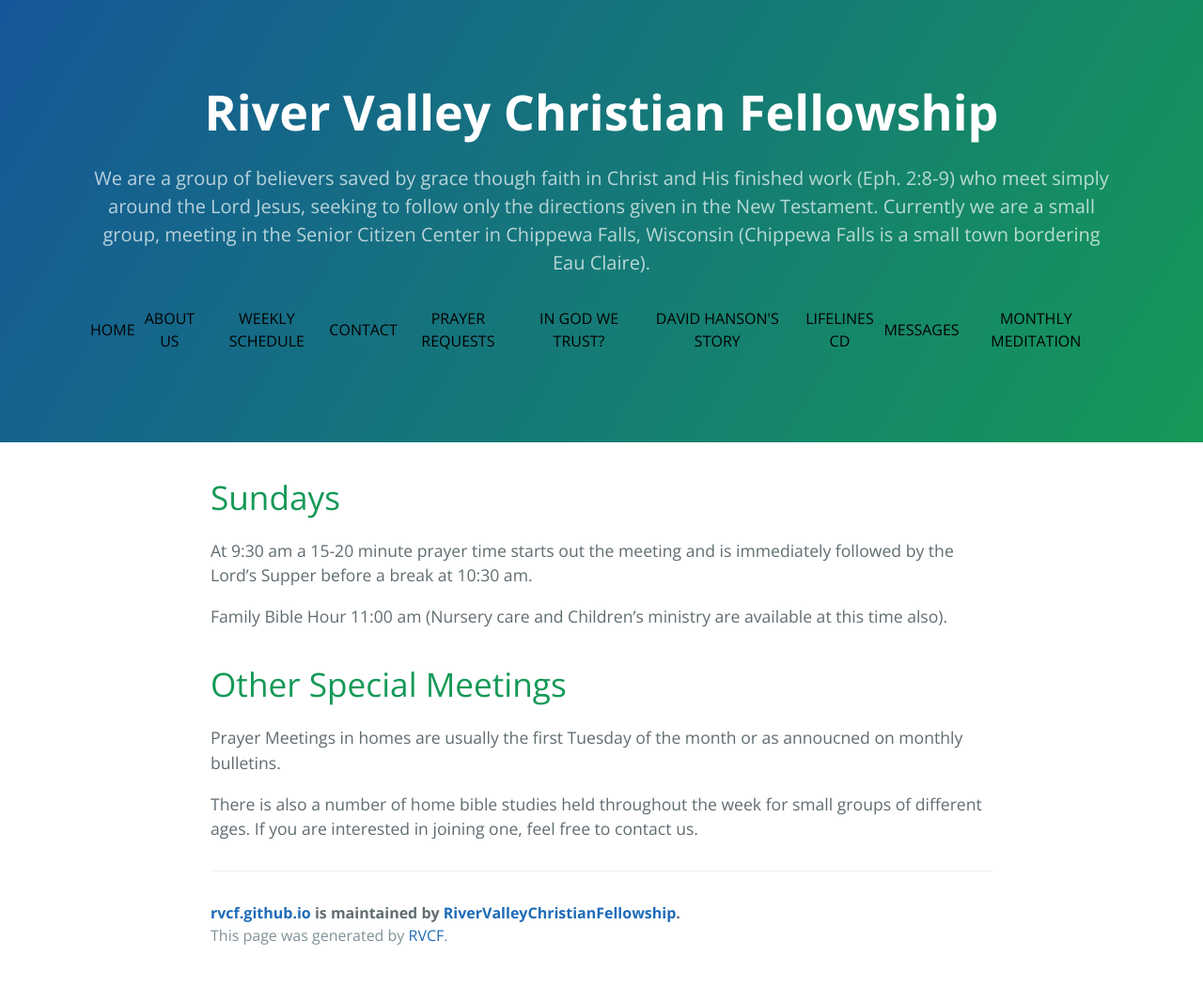
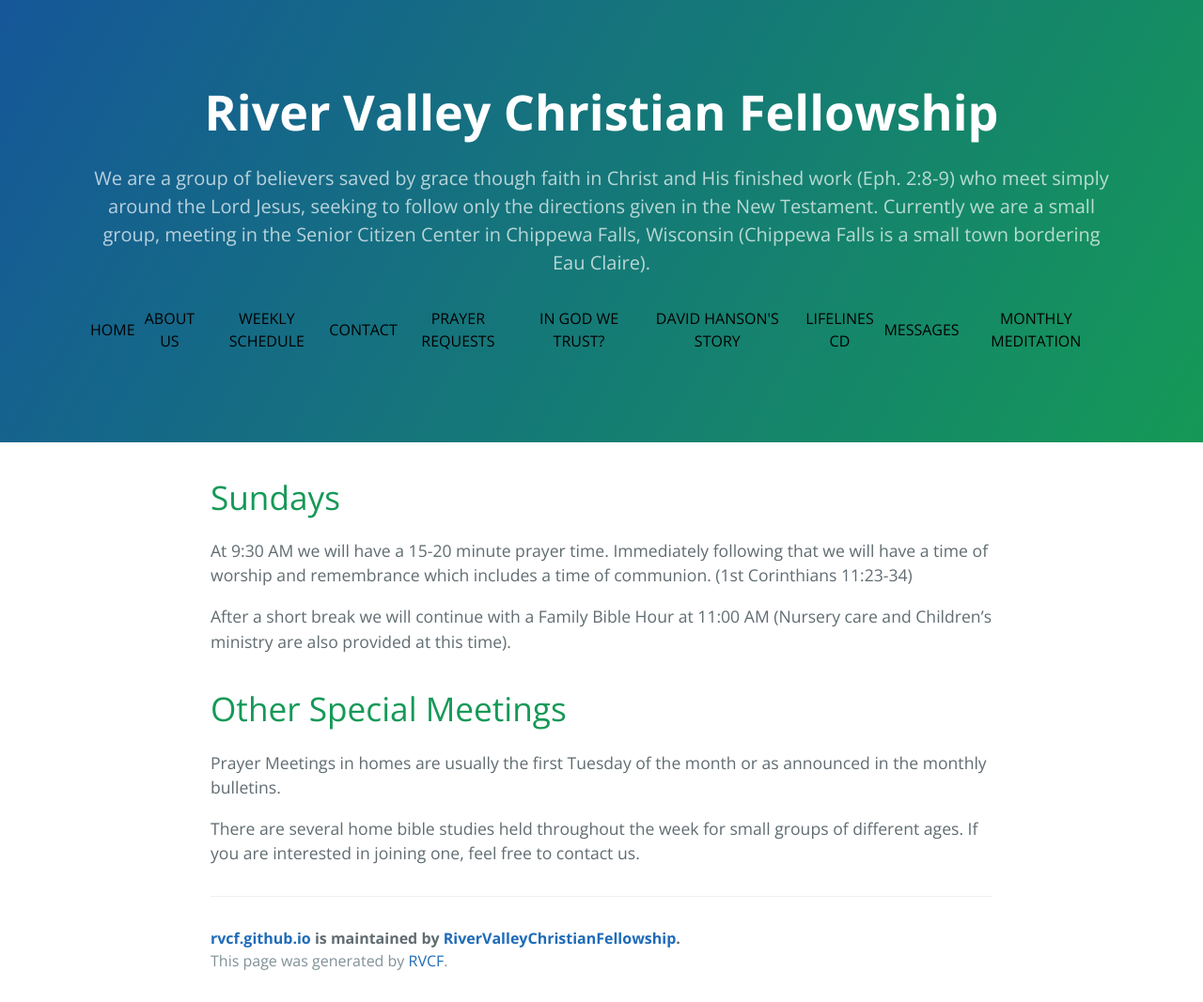
Before and after one commit to RiverValleyChristianFellowship/rvcf.github.io, a Jekyll site: the page built from schedule.md, in a window 1280 px wide. Shown: the whole page at 94% size. Built offline with Jekyll 4.4.1, drawn with Linux system fonts in a browser that asks for light colours; our own code applies the rules of GitHub Pages for plain Markdown files; before the commit the page ends 1040 px from its top, so only the background shows below that.

Commit message:
Updated Schedule
I did not like the other one

```diff
--- a/schedule.md
+++ b/schedule.md
@@ -1,12 +1,12 @@
 
 # [](#header-1)Sundays
 
-At 9:30 am a 15-20 minute prayer time starts out the meeting and is immediately followed by the Lord's Supper before a break at 10:30 am.
+At 9:30 AM we will have a 15-20 minute prayer time. Immediately following that we will have a time of worship and remembrance which includes a time of communion. (1st Corinthians 11:23-34)
 
-Family Bible Hour 11:00 am (Nursery care and Children's ministry are available at this time also).
+ After a short break we will continue with a Family Bible Hour at 11:00 AM (Nursery care and Children's ministry are also provided at this time).
 
 # [](#header-1) Other Special Meetings
 
-Prayer Meetings in homes are usually the first Tuesday of the month or as annoucned on monthly bulletins.
+Prayer Meetings in homes are usually the first Tuesday of the month or as announced in the monthly bulletins.
 
-There is also a number of home bible studies held throughout the week for small groups of different ages. If you are interested in joining one, feel free to contact us.
+There are several home bible studies held throughout the week for small groups of different ages. If you are interested in joining one, feel free to contact us.
```
Also changed, not shown: Contact.md (added, +17 -0 lines).
